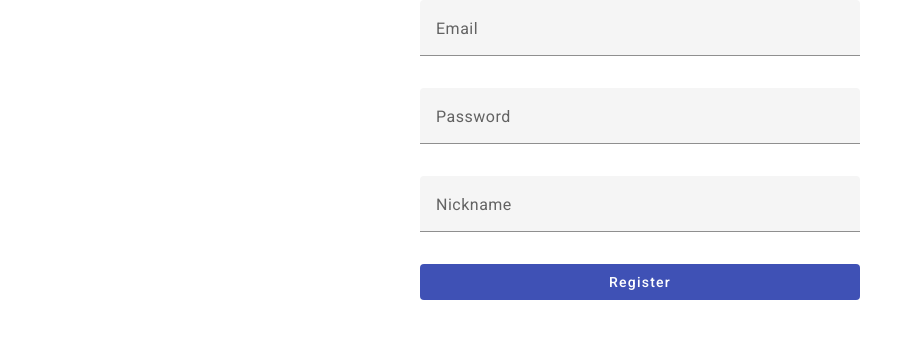
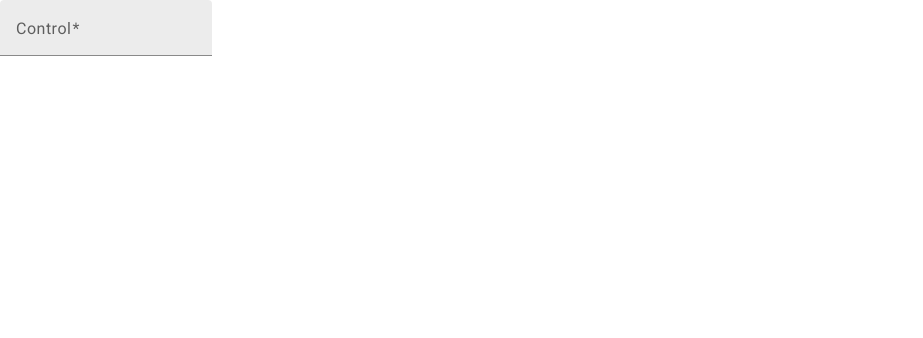
Before and after one commit to Synthx/talk-angular-form, an Angular app: page / in a window 1280 px wide. Shown: the top 338 px of the page, without its empty margins (0-923 px from the left). Built offline with nearby package versions, Linux system fonts and the light colour scheme.

Commit message:
✨ custom validator

```diff
--- a/src/app/app.component.html
+++ b/src/app/app.component.html
@@ -1,15 +1,6 @@
-<form [formGroup]="formGroup" (ngSubmit)="save()">
-    <mat-form-field>
-        <mat-label>Email</mat-label>
-        <input formControlName="email" matInput type="email" />
-    </mat-form-field>
-    <mat-form-field>
-        <mat-label>Password</mat-label>
-        <input formControlName="password" matInput type="password" />
-    </mat-form-field>
-    <mat-form-field>
-        <mat-label>Nickname</mat-label>
-        <input formControlName="nickname" matInput />
-    </mat-form-field>
-    <button color="primary" mat-flat-button type="submit">Register</button>
-</form>
+<mat-form-field>
+    <mat-label>Control</mat-label>
+    <input matInput type="email" [formControl]="control" />
+    <mat-error *ngIf="control.hasError('required')"> This field is required </mat-error>
+    <mat-error *ngIf="control.hasError('shouldStartWithTest')"> This field need to start with "test" </mat-error>
+</mat-form-field>
--- a/src/app/app.component.ts
+++ b/src/app/app.component.ts
@@ -1,26 +1,29 @@
+import { NgIf } from '@angular/common';
 import { Component } from '@angular/core';
-import { FormBuilder, ReactiveFormsModule } from '@angular/forms';
+import { FormBuilder, ReactiveFormsModule, ValidatorFn, Validators } from '@angular/forms';
 import { MatButtonModule } from '@angular/material/button';
 import { MatFormFieldModule } from '@angular/material/form-field';
 import { MatInputModule } from '@angular/material/input';
+
+function shouldStartWithTest(): ValidatorFn {
+    return control => {
+        if (!control.value.startsWith('test')) {
+            return { shouldStartWithTest: true };
+        }
+
+        return null;
+    };
+}
 
 @Component({
     standalone: true,
     selector: 'app-root',
     templateUrl: './app.component.html',
     styleUrls: ['./app.component.scss'],
-    imports: [ReactiveFormsModule, MatFormFieldModule, MatButtonModule, MatInputModule],
+    imports: [ReactiveFormsModule, MatFormFieldModule, MatButtonModule, MatInputModule, NgIf],
 })
 export class AppComponent {
-    formGroup = this.fb.group({
-        email: '',
-        password: '',
-        nickname: '',
-    });
+    control = this.fb.control('', [Validators.required, shouldStartWithTest()]);
 
     constructor(private readonly fb: FormBuilder) {}
-
-    save(): void {
-        console.info('value', this.formGroup.value);
-    }
 }
```
